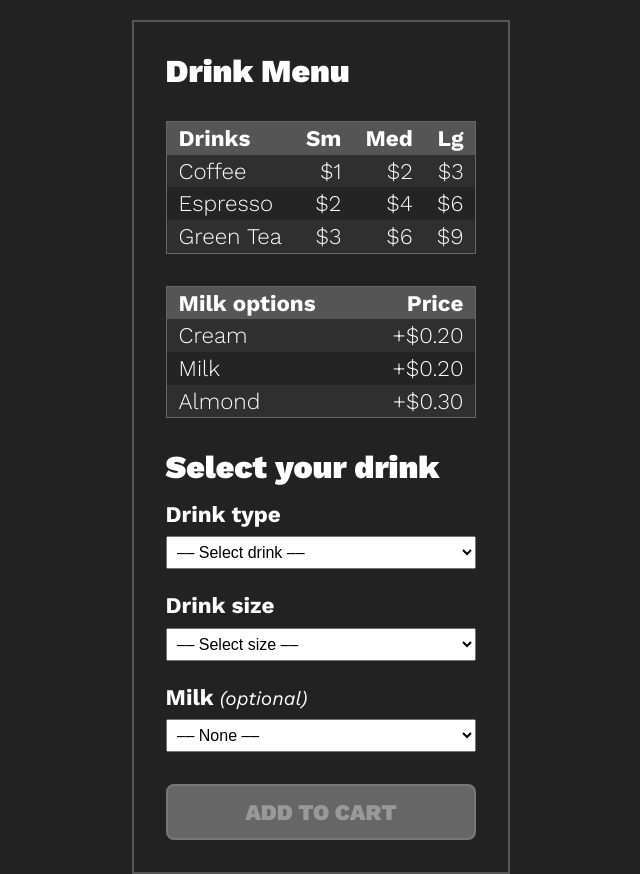
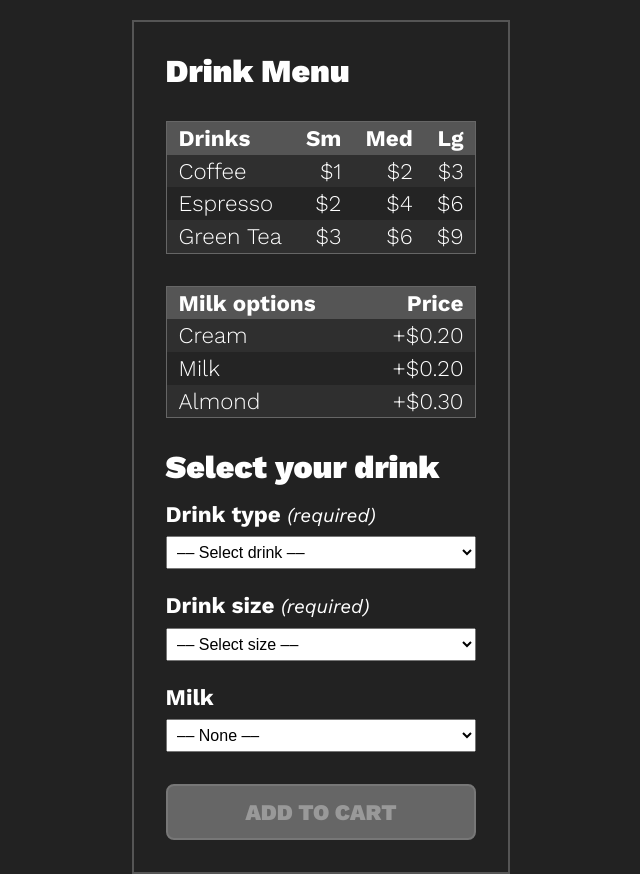
Before and after one commit to joshfitzgerald/brandcycletest, a React (Vite) app: page / in a window 1280 px wide. Shown: the whole page, without its empty margins (319-959 px from the left). Built offline with nearby package versions, Linux system fonts and the light colour scheme.

Commit message:
fix: allow un-selecting a milk option. improves ux optional –> required helper text more explicit

```diff
--- a/src/App.tsx
+++ b/src/App.tsx
@@ -160,7 +160,7 @@ export function SelectDrinkPage() {
           className="orderPage__orderForm"
         >
           {/* required to submit form */}
-          <h2>Drink type</h2>
+          <h2>Drink type <span>(required)</span></h2>
           <select
             value={selectedDrink}
             onChange={(event) => setSelectedDrink(event.target.value)}
@@ -178,7 +178,7 @@ export function SelectDrinkPage() {
           </select>
 
           {/* requred to submit form */}
-          <h2>Drink size</h2>
+          <h2>Drink size <span>(required)</span></h2>
           <select
             value={selectedSize}
             onChange={(event) => setSelectedSize(event.target.value)}
@@ -197,13 +197,13 @@ export function SelectDrinkPage() {
           </select>
 
           {/* milk is optional. "None" defaults to empty string */}
-          <h2>Milk <span>(optional)</span></h2>
+          <h2>Milk</h2>
           <select
             value={selectedMilk}
             onChange={(event) => setSelectedMilk(event.target.value)}
           >
             {/* disabled default option with placeholder text */}
-            <option value="" disabled> –– None –– </option>
+            <option value=""> –– None –– </option>
             {/* maps over the sizeOptions array. creates a size options on the <select>'s dropdown */}
             {milkOptions.map((milkOption) => (
               <option
```
